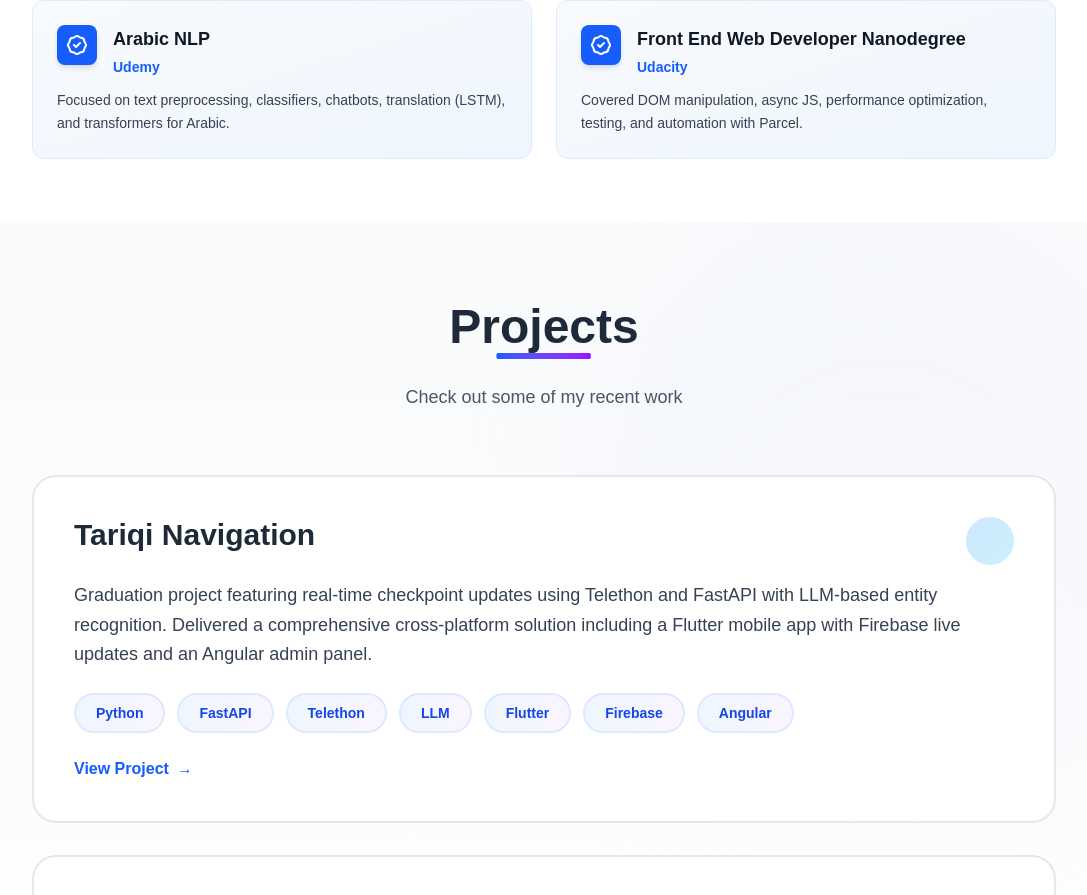
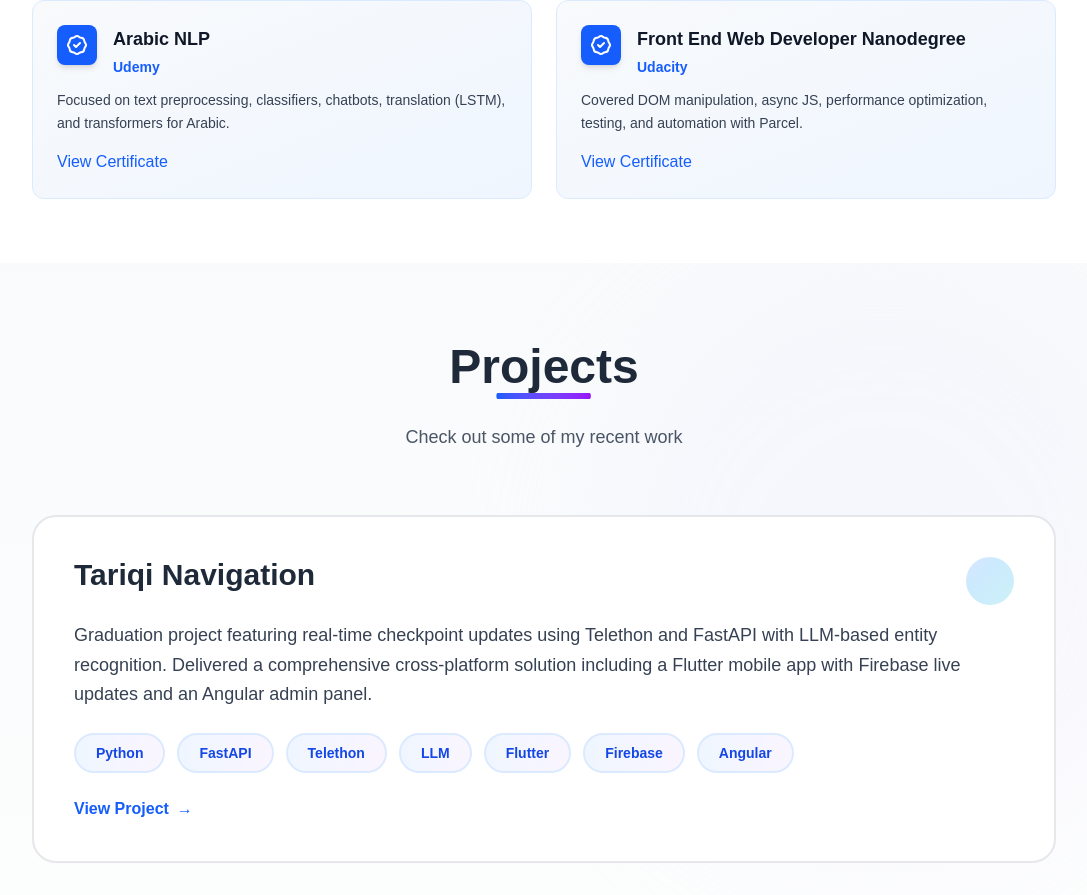
Before and after one commit to yousef-isaifan/personal-portfolio, a Next.js app: page / in a window 1280 px wide. Shown: the part 2639-3534 px from the top of the page, without its empty margins (96-1183 px from the left). Built offline with nearby package versions, Linux system fonts and the light colour scheme.

Commit message:
Ading Link to Certifications

```diff
--- a/components/Education.tsx
+++ b/components/Education.tsx
@@ -27,12 +27,14 @@ export default function Education() {
     {
       title: "Arabic NLP",
       provider: "Udemy",
-      description: "Focused on text preprocessing, classifiers, chatbots, translation (LSTM), and transformers for Arabic."
+      description: "Focused on text preprocessing, classifiers, chatbots, translation (LSTM), and transformers for Arabic.",
+      link: "https://www.udemy.com/certificate/UC-7724b5cc-225e-4204-95d2-b7fb0f3ae93c/"
     },
     {
       title: "Front End Web Developer Nanodegree",
       provider: "Udacity",
-      description: "Covered DOM manipulation, async JS, performance optimization, testing, and automation with Parcel."
+      description: "Covered DOM manipulation, async JS, performance optimization, testing, and automation with Parcel.",
+      link: "https://www.udacity.com/certificate/e/032cf00a-edf1-11ef-8f77-477783e28c9a"
     }
   ];
 
@@ -54,7 +56,7 @@ export default function Education() {
                 className="group relative animate-fade-in-up"
                 style={{ animationDelay: `${index * 0.1}s` }}
               >
-                {/* Left side - Year badge */}
+                {/* Year Text */}
                 <div className="flex items-start gap-6">
                   <div className="hidden md:flex flex-col items-center w-[160px] flex-shrink-0">
                     <div className="w-full h-[60px] flex items-center justify-center px-3 py-2 border-2 border-blue-600 group-hover:bg-gradient-to-r group-hover:from-blue-600 group-hover:to-blue-500 text-blue-600 group-hover:text-white rounded-full text-xs font-bold shadow-md group-hover:shadow-lg text-center leading-tight transition-all duration-300">
@@ -65,7 +67,7 @@ export default function Education() {
                     )}
                   </div>
 
-                  {/* Right side - Card content */}
+                  {/* Education Details */}
                   <div className="flex-1 bg-gradient-to-br from-slate-50 to-blue-50 border-l-4 border-blue-600 rounded-lg p-6 hover:shadow-xl hover:-translate-y-1 transition-all duration-300">
                     <h3 className="text-xl font-bold text-gray-900 mb-2">
                       {edu.degree}
@@ -121,6 +123,15 @@ export default function Education() {
                   </div>
                 </div>
                 <p className="text-gray-700 text-sm leading-relaxed">{cert.description}</p>
+                <a
+                  href={cert.link}
+                  target="_blank"
+                  rel="noopener noreferrer"
+                  // Enhanced styling for the link
+                  className="inline-block mt-4 text-blue-600 hover:underline"
+                >
+                  View Certificate
+                </a>
               </div>
             ))}
           </div>
```
